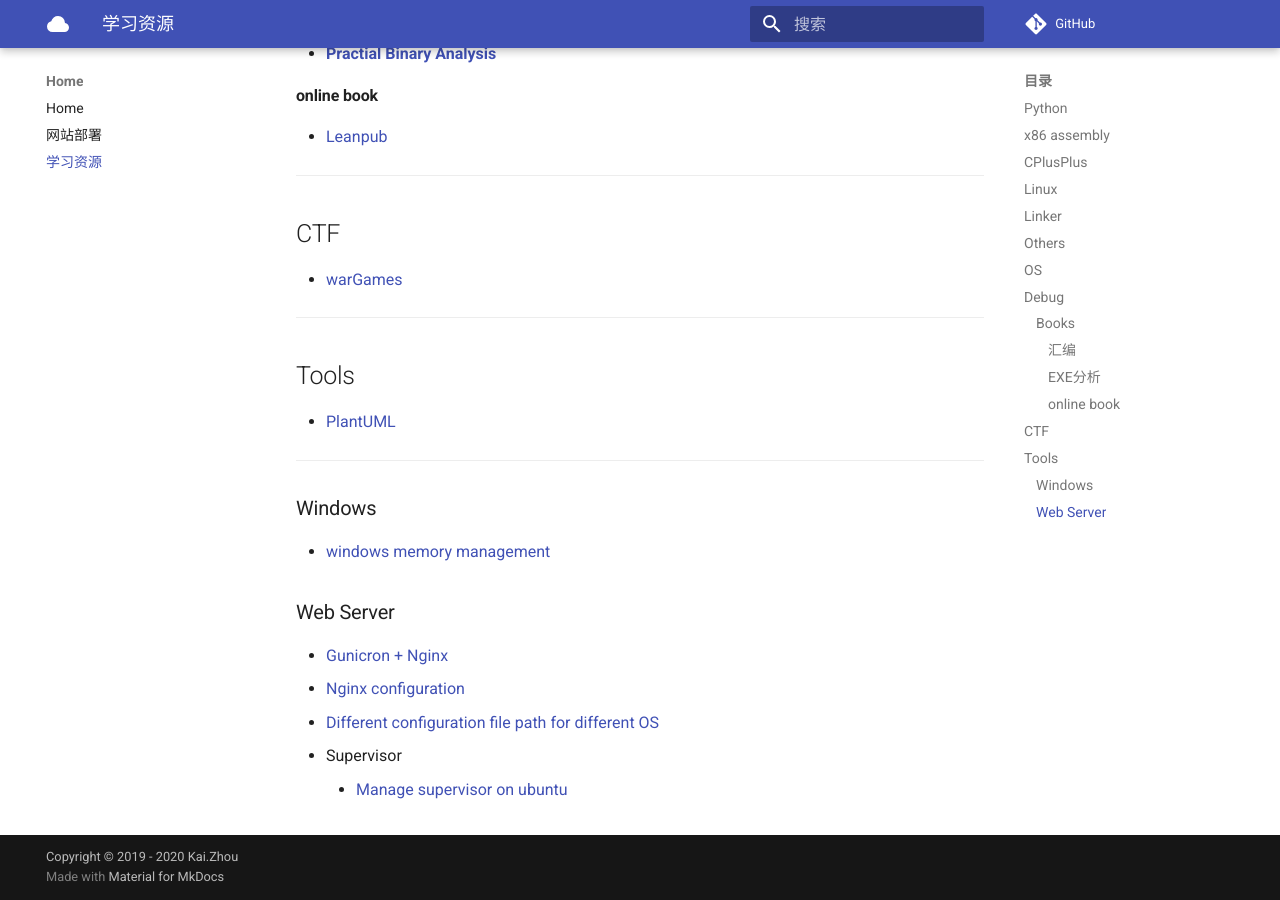
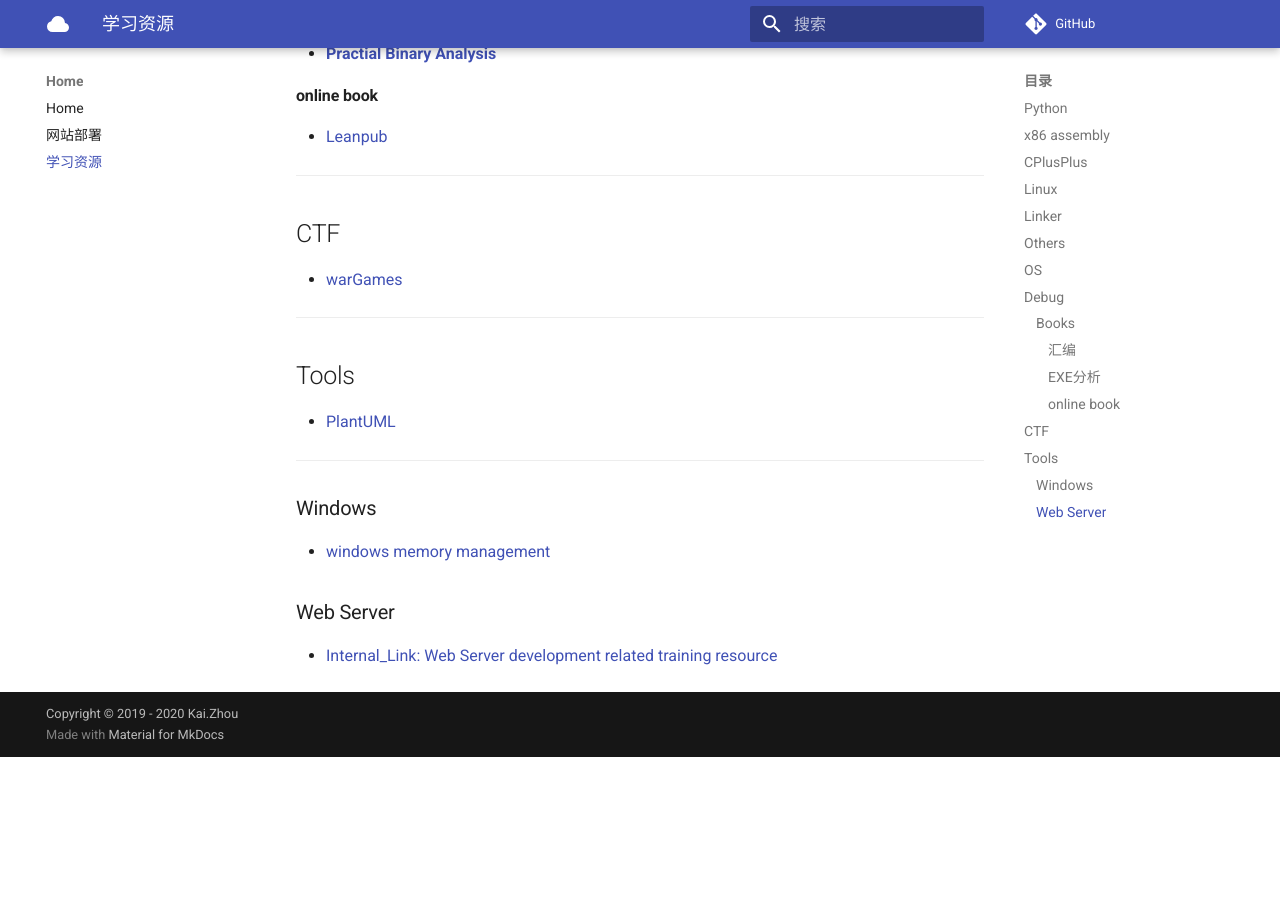
Before and after one commit to zhoukaidev/ks_blog, an MkDocs documentation site: the page built from docs/trainingResource.md, in a window 1280 px wide and 900 px high, scrolled down 1858 px. Built offline with MkDocs 1.6.1 and Material for MkDocs 9.7.7, drawn with Linux system fonts in a browser that asks for light colours; comment, search, counter and statistics services are not loaded; after the commit the page ends 2615 px from its top, so only the background shows below that.

Commit message:
Update trainingResource.md

```diff
--- a/docs/trainingResource.md
+++ b/docs/trainingResource.md
@@ -92,8 +92,4 @@ Record the link of training resource to save my bad memroy.
 
 ### Web Server
 
-* [Gunicron + Nginx](https://www.digitalocean.com/community/tutorials/how-to-serve-flask-applications-with-gunicorn-and-nginx-on-ubuntu-18-04)
-* [Nginx configuration](https://medium.com/@jgefroh/a-guide-to-using-nginx-for-static-websites-d96a9d034940)
-* [Different configuration file path for different OS](https://www.linode.com/docs/web-servers/nginx/how-to-configure-nginx/#server-blocks)
-* Supervisor
-    * [Manage supervisor on ubuntu](https://www.digitalocean.com/community/tutorials/how-to-install-and-manage-supervisor-on-ubuntu-and-debian-vps)
+* [Internal_Link: Web Server development related training resource](server/trainingResource.md)
```
